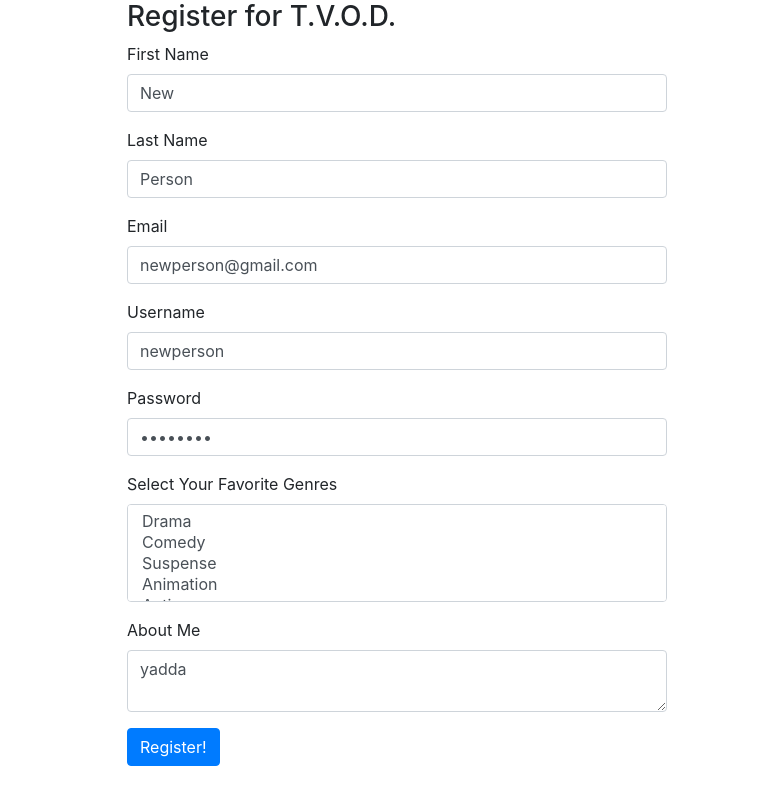
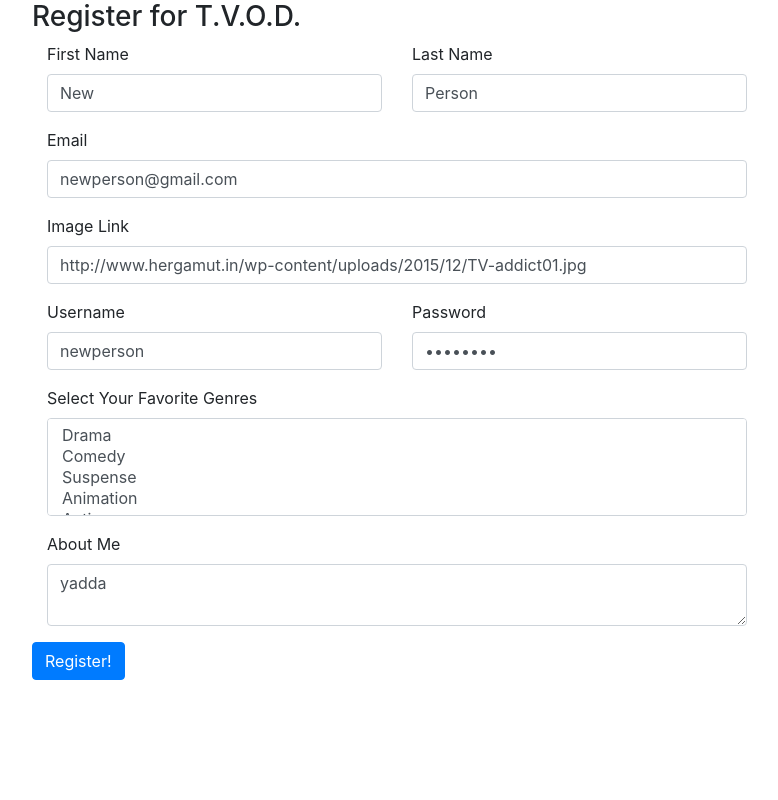
Before and after one commit to Brandoncyu/tvod-frontend, a React (Create React App) app: page /register in a window 1280 px wide. Shown: the whole page, without its empty margins (243-1021 px from the left). Built offline with nearby package versions, Linux system fonts and the light colour scheme.

Commit message:
added image for user

```diff
--- a/src/actions/auth.actions.js
+++ b/src/actions/auth.actions.js
@@ -36,14 +36,14 @@ export const userLogin = ({username, password}, history) =>{
   }
 }
 
-export const registerUser = ({ firstname, lastname, email, username, password, aboutme, values }) =>{
+export const registerUser = ({ firstname, lastname, email, image, username, password, aboutme, values }) =>{
   return async (dispatch) => {
     try {
       dispatch({type: USER_SIGNUP_PENDING})
       let response = await fetch(`${process.env.REACT_APP_API_URL}/api/users/signup`,{
         method: "POST",
         headers: {'Content-Type': 'application/json'},
-        body: JSON.stringify({ firstname, lastname, email, username, password, aboutme, values })
+        body: JSON.stringify({ firstname, lastname, email, image, username, password, aboutme, values })
       })
       console.log(response)
       if (response.status !== 201) throw new Error ('Login Failed')
--- a/src/components/signin/Register.js
+++ b/src/components/signin/Register.js
@@ -21,6 +21,7 @@ class Register extends Component {
       firstname: 'New',
       lastname: 'Person',
       email: 'newperson@gmail.com',
+      image: 'http://www.hergamut.in/wp-content/uploads/2015/12/TV-addict01.jpg',
       username: 'newperson',
       password: 'password',
       aboutme: 'yadda'
@@ -29,12 +30,12 @@ class Register extends Component {
 
   onSubmit = async event => {
     event.preventDefault()
-    let { firstname, lastname, email, username, password, aboutme } = this.state
+    let { firstname, lastname, email, image, username, password, aboutme } = this.state
     var options = Array.from(event.target['register-select'].options)
     let values = options.filter(option => option.selected)
       .map(option => parseInt(option.value))
 
-    await this.props.registerUser({ firstname, lastname, email, username, password, aboutme, values })
+    await this.props.registerUser({ firstname, lastname, email, image, username, password, aboutme, values })
 
     if (!this.props.showSignupError) this.props.history.push('/')
   }
@@ -43,11 +44,14 @@ class Register extends Component {
     return (
       <Container>
         <Row>
-          <Col xs="3"></Col>
+          <Col xs="2"></Col>
           <Col>
             <Form onSubmit={ this.onSubmit } id ="register">
               <h3>Register for T.V.O.D.</h3>
               <FormGroup>
+                <Container>
+                  <Row>
+                  <Col>
                   <Label htmlFor="register-firstname">First Name</Label>
                   <Input
                     type="text"
@@ -56,8 +60,8 @@ class Register extends Component {
                     placeholder="Enter Your First Name"
                     value={this.state.firstname}
                     onChange={e=> this.setState({firstname: e.target.value})} />
-              </FormGroup>
-              <FormGroup>
+                    </Col>
+                    <Col>
                     <Label htmlFor="register-lastname">Last Name</Label>
                     <Input
                       type="text"
@@ -66,8 +70,12 @@ class Register extends Component {
                       placeholder="Enter Your Last Name"
                       value={this.state.lastname}
                       onChange={e => this.setState({lastname: e.target.value})} />
+                    </Col>
+                    </Row>
+                  </Container>
               </FormGroup>
               <FormGroup>
+                <Container>
                   <Label htmlFor="register-email">Email</Label>
                   <Input
                     type="email"
@@ -76,8 +84,24 @@ class Register extends Component {
                     placeholder="Enter Your Email"
                     value={this.state.email}
                     onChange={e => this.setState({email: e.target.value})} />
+                  </Container>
               </FormGroup>
               <FormGroup>
+                <Container>
+                  <Label htmlFor="register-image">Image Link</Label>
+                  <Input
+                    type="text"
+                    name="register-image"
+                    id="register-image"
+                    placeholder="Enter a Link to Your Profile Picture"
+                    value={this.state.image}
+                    onChange={e => this.setState({image: e.target.value})} />
+                  </Container>
+              </FormGroup>
+              <FormGroup>
+                <Container>
+                  <Row>
+                    <Col>
                     <Label htmlFor="register-username">Username</Label>
                     <Input
                       type="text"
@@ -86,8 +110,8 @@ class Register extends Component {
                       placeholder="Enter Your Username"
                       value={this.state.username}
                       onChange={e => this.setState({username: e.target.value})} />
-              </FormGroup>
-              <FormGroup>
+                    </Col>
+                    <Col>
                     <Label htmlFor="register-password">Password</Label>
                     <Input
                       type="password"
@@ -96,8 +120,13 @@ class Register extends Component {
                       placeholder="Enter Your Password"
                       value={this.state.password}
                       onChange={e => this.setState({password: e.target.value})} />
+                    </Col>
+                  </Row>
+                </Container>
               </FormGroup>
+
               <FormGroup>
+                <Container>
                   <Label htmlFor="register-select">Select Your Favorite Genres</Label>
                   <Input type="select" name="register-select" id="register-select" multiple>
                     <option value="1">Drama</option>
@@ -113,8 +142,10 @@ class Register extends Component {
                     <option value="11">Crime</option>
                     <option value="12">Thriller</option>
                   </Input>
+                </Container>
               </FormGroup>
               <FormGroup>
+                <Container>
                   <Label htmlFor="register-about-me">About Me</Label>
                   <Input
                     type="textarea"
@@ -123,6 +154,7 @@ class Register extends Component {
                     placeholder="Enter Some Info About Yourself"
                     value={this.state.aboutme}
                     onChange={e => this.setState({aboutme: e.target.value})} />
+                </Container>
               </FormGroup>
               <Button color="primary">Register!</Button>
             </Form>
@@ -131,7 +163,7 @@ class Register extends Component {
               <p className="font-weight-bold text-danger">Username or Email Already Taken. Please Try Again.</p>
                }
           </Col>
-          <Col xs="3"></Col>
+          <Col xs="2"></Col>
         </Row>
       </Container>)
   }
```
Lines whose indentation alone changed are shown as unchanged.
